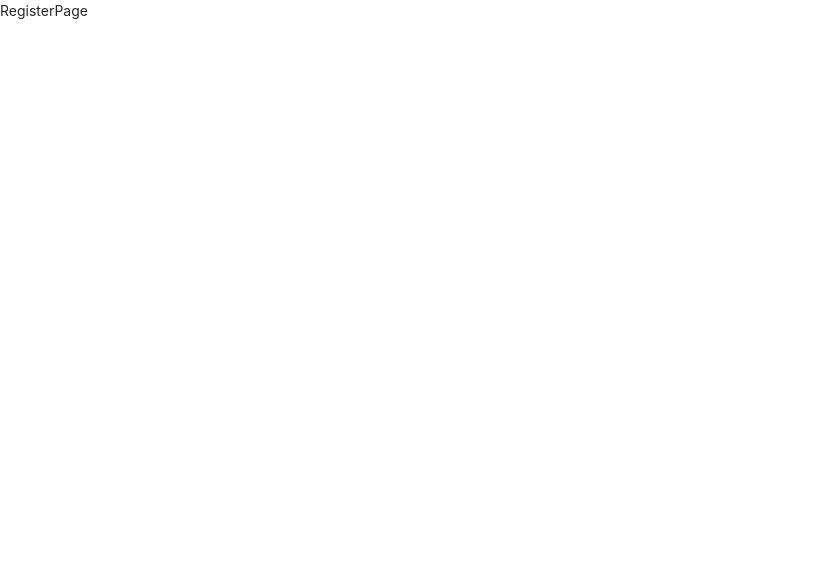
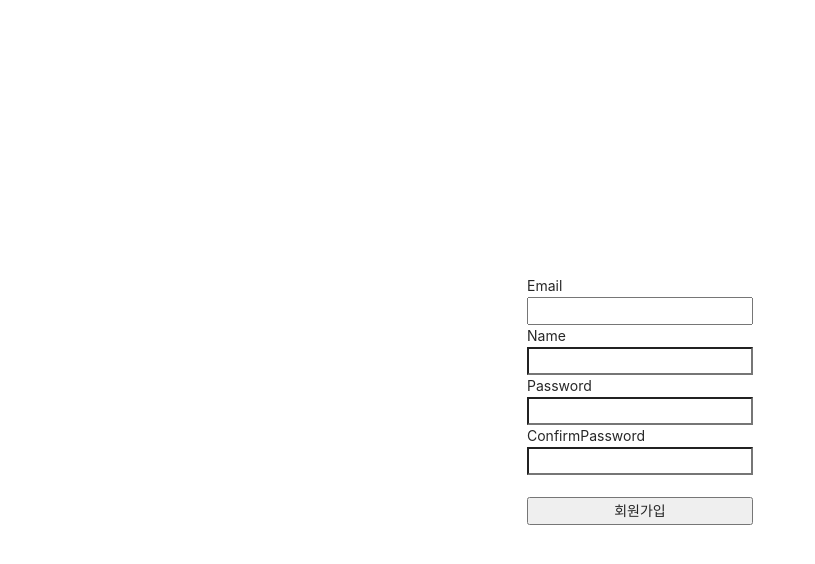
Before and after one commit to brido4125/react_study, a React (Create React App) app in the folder boiler-plate/client/: page /register in a window 1280 px wide. Shown: the top 564 px of the page, without its empty margins (0-815 px from the left). Built offline with nearby package versions, Linux system fonts and the light colour scheme.

Commit message:
회원가입 페이지 구현

```diff
--- a/boiler-plate/client/src/_actions/user_action.js
+++ b/boiler-plate/client/src/_actions/user_action.js
@@ -1,5 +1,5 @@
 import axios from "axios";
-import { LOGIN_USER } from "./types";
+import { LOGIN_USER, REGISTER_USER } from "./types";
 
 export function loginUser(dataToSubmit) {
   const request = axios
@@ -10,3 +10,13 @@
     payload: request,
   };
 }
+
+export function registerUser(dataToSubmit) {
+  const request = axios
+    .post("/api/users/register", dataToSubmit)
+    .then((response) => response.data);
+  return {
+    type: REGISTER_USER,
+    payload: request,
+  };
+}
--- a/boiler-plate/client/src/_reducers/user_reducer.js
+++ b/boiler-plate/client/src/_reducers/user_reducer.js
@@ -1,11 +1,14 @@
 /* eslint-disable import/no-anonymous-default-export */
-import { LOGIN_USER } from "../_actions/types";
+import { LOGIN_USER, REGISTER_USER } from "../_actions/types";
 
 export default function (state = {}, action) {
   switch (action.type) {
     case LOGIN_USER:
       return { ...state, loginSuccess: action.payload };
-
+      break;
+    case REGISTER_USER:
+      return { ...state, register: action.payload };
+      break;
     default:
       return state;
   }
--- a/boiler-plate/client/src/components/views/RegisterPage/RegisterPage.js
+++ b/boiler-plate/client/src/components/views/RegisterPage/RegisterPage.js
@@ -1,7 +1,79 @@
-import React from "react";
+import React, { useState } from "react";
+import { useDispatch } from "react-redux";
+import { registerUser } from "../../../_actions/user_action";
 
-function RegisterPage() {
-  return <div>RegisterPage</div>;
+function RegisterPage(props) {
+  const dispatch = useDispatch();
+  const [Email, setEmail] = useState("");
+  const [Password, setPassword] = useState("");
+  const [Name, setName] = useState("");
+  const [ConfirmPassword, setConfirmPassword] = useState("");
+
+  const onEmailHandler = (event) => {
+    setEmail(event.currentTarget.value);
+  };
+  const onNameHandler = (event) => {
+    setName(event.currentTarget.value);
+  };
+  const onPasswordHandler = (event) => {
+    setPassword(event.currentTarget.value);
+  };
+  const onConfirmPasswordHandler = (event) => {
+    setConfirmPassword(event.currentTarget.value);
+  };
+  const onSubmitHandler = (event) => {
+    event.preventDefault();
+    if (Password !== ConfirmPassword) {
+      return alert("비밀번호가 비밀번호확인과 다릅니다.");
+    }
+    let body = {
+      email: Email,
+      password: Password,
+      name: Name,
+    };
+    dispatch(registerUser(body)).then((response) => {
+      console.log(response);
+      if (response.payload.success) {
+        props.history.push("/register");
+      } else {
+        alert("회원가입에 실패했습니다.");
+      }
+    });
+  };
+  return (
+    <div
+      style={{
+        display: "flex",
+        justifyContent: "center",
+        alignItems: "center",
+        width: "100%",
+        height: "100vh",
+      }}
+    >
+      <form
+        style={{ display: "flex", flexDirection: "column" }}
+        onSubmit={onSubmitHandler}
+      >
+        <label>Email</label>
+        <input type="email" value={Email} onChange={onEmailHandler} />
+
+        <label>Name</label>
+        <input type="text" value={Name} onChange={onNameHandler} />
+
+        <label>Password</label>
+        <input type="password" value={Password} onChange={onPasswordHandler} />
+
+        <label>ConfirmPassword</label>
+        <input
+          type="password"
+          value={ConfirmPassword}
+          onChange={onConfirmPasswordHandler}
+        />
+        <br />
+        <button type="submit">회원가입</button>
+      </form>
+    </div>
+  );
 }
 
 export default RegisterPage;
```
Also changed, not shown: 1 other file (tests, documents, lock files or other folders).
